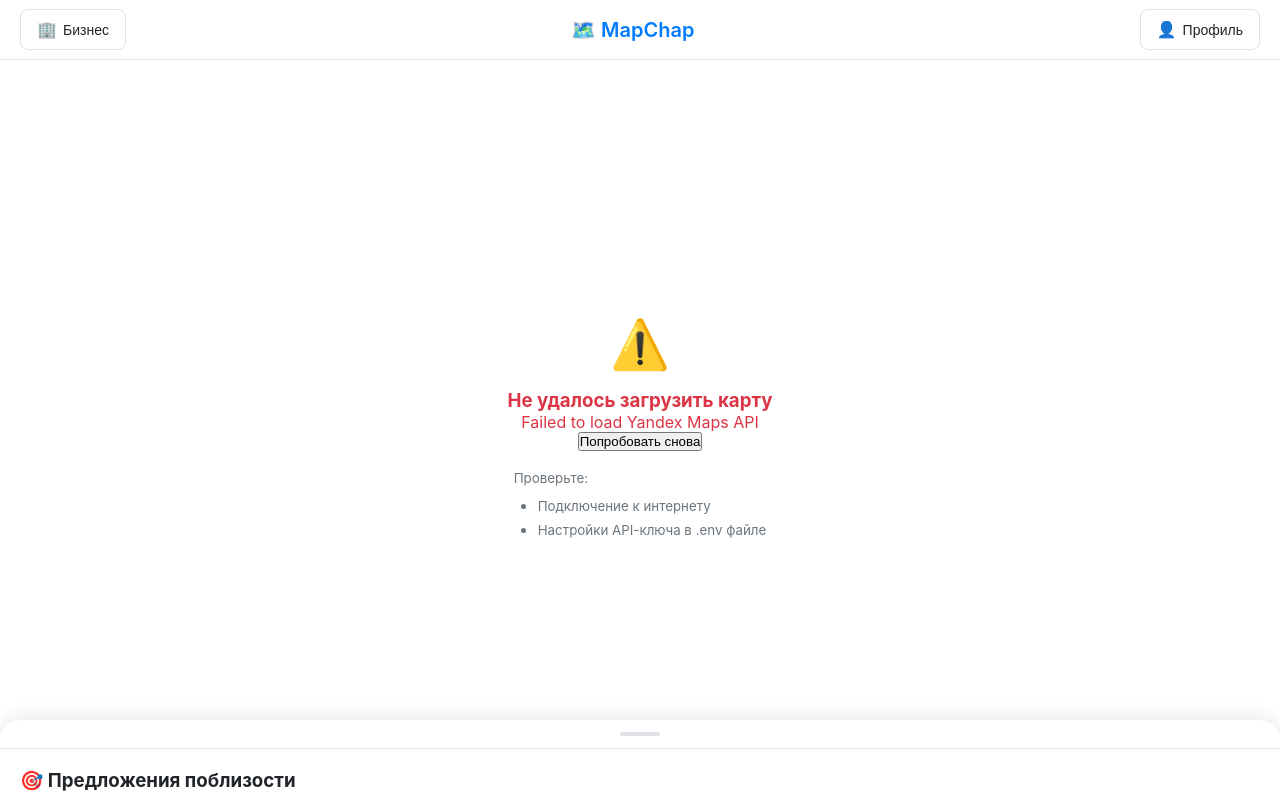
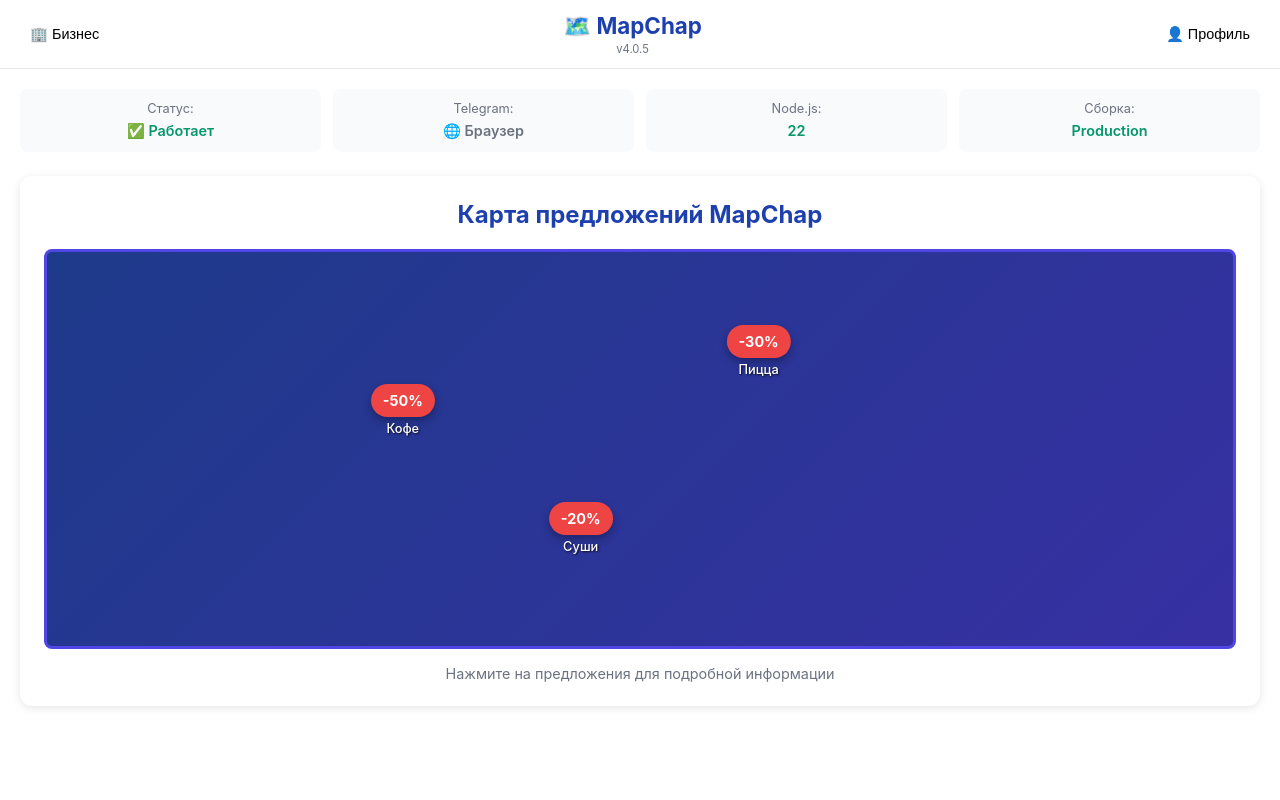
Before and after one commit to Akhror-de/Mapchap-v2, a Vue app: page / in a window 1280 px wide. Built offline with nearby package versions, Linux system fonts and the light colour scheme.

Commit message:
Update App.vue

```diff
--- a/src/App.vue
+++ b/src/App.vue
@@ -1,92 +1,149 @@
 <template>
   <div id="app">
-    <!-- Верхняя панель с кнопками -->
     <header class="app-header">
-      <!-- Кнопка бизнеса слева -->
-      <button @click="showBusinessPanel" class="header-btn business-btn">
-        <span class="btn-icon">🏢</span>
-        <span class="btn-text">Бизнес</span>
+      <button @click="showBusinessPanel" class="header-btn">
+        <span>🏢 Бизнес</span>
       </button>
 
-      <!-- Логотип по центру -->
       <div class="app-logo">
         <h1>🗺️ MapChap</h1>
+        <div class="version">v4.0.5</div>
       </div>
 
-      <!-- Кнопка профиля справа -->
-      <button @click="showProfile" class="header-btn profile-btn">
-        <span class="btn-icon">👤</span>
-        <span class="btn-text">Профиль</span>
+      <button @click="showProfile" class="header-btn">
+        <span>👤 Профиль</span>
       </button>
     </header>
 
-    <!-- Основной контент - карта -->
     <main class="app-main">
-      <MapContainer />
+      <div class="status-panel">
+        <div class="status-item">
+          <span class="status-label">Статус:</span>
+          <span class="status-value success">✅ Работает</span>
+        </div>
+        <div class="status-item">
+          <span class="status-label">Telegram:</span>
+          <span class="status-value" :class="isTelegram ? 'success' : 'neutral'">
+            {{ isTelegram ? '✅ Подключен' : '🌐 Браузер' }}
+          </span>
+        </div>
+        <div class="status-item">
+          <span class="status-label">Node.js:</span>
+          <span class="status-value success">22</span>
+        </div>
+        <div class="status-item">
+          <span class="status-label">Сборка:</span>
+          <span class="status-value success">Production</span>
+        </div>
+      </div>
+
+      <div class="map-container">
+        <h2>Карта предложений MapChap</h2>
+        <div class="map-visualization">
+          <div class="map-area">
+            <div
+              v-for="offer in offers"
+              :key="offer.id"
+              class="map-offer"
+              :style="{
+                left: offer.position.x + '%',
+                top: offer.position.y + '%'
+              }"
+              @click="selectOffer(offer)"
+            >
+              <div class="offer-badge">-{{ offer.discount }}%</div>
+              <div class="offer-name">{{ offer.name }}</div>
+            </div>
+          </div>
+        </div>
+        <p class="map-hint">Нажмите на предложения для подробной информации</p>
+      </div>
     </main>
 
-    <!-- Нижний лист с предложениями -->
-    <BottomSheet />
-
-    <!-- Бизнес-панель -->
     <BusinessPanel
       v-if="activePanel === 'business'"
       @close="activePanel = null"
     />
 
-    <!-- Панель профиля -->
     <ProfilePanel
       v-if="activePanel === 'profile'"
       @close="activePanel = null"
     />
+
+    <div v-if="isTelegram" class="telegram-badge">
+      🔗 Telegram Web App
+    </div>
   </div>
 </template>
 
-<script setup>
-import { ref, onMounted } from 'vue'
-import { useOffersStore } from './stores/offers.store'
-import { useUserStore } from './stores/user.store'
-import MapContainer from './components/map/MapContainer.vue'
-import BottomSheet from './components/common/BottomSheet.vue'
+<script>
 import BusinessPanel from './components/business/BusinessPanel.vue'
 import ProfilePanel from './components/profile/ProfilePanel.vue'
 
-const offersStore = useOffersStore()
-const userStore = useUserStore()
-const activePanel = ref(null)
-
-// Загрузка данных при старте приложения
-onMounted(async () => {
-  await offersStore.fetchOffers()
-  userStore.loadFavorites()
-})
-
-const showBusinessPanel = () => {
-  activePanel.value = 'business'
-}
-
-const showProfile = () => {
-  activePanel.value = 'profile'
+export default {
+  name: 'App',
+  components: {
+    BusinessPanel,
+    ProfilePanel
+  },
+  data() {
+    return {
+      activePanel: null,
+      isTelegram: false,
+      offers: [
+        {
+          id: 1,
+          name: 'Кофе',
+          discount: 50,
+          position: { x: 30, y: 40 },
+          description: 'Вкусный кофе со скидкой 50%'
+        },
+        {
+          id: 2,
+          name: 'Пицца',
+          discount: 30,
+          position: { x: 60, y: 25 },
+          description: 'Пицца по специальной цене'
+        },
+        {
+          id: 3,
+          name: 'Суши',
+          discount: 20,
+          position: { x: 45, y: 70 },
+          description: 'Свежие суши со скидкой'
+        }
+      ]
+    }
+  },
+  mounted() {
+    this.initTelegram()
+    console.log('MapChap Frontend v4.0.5 - Node.js 22')
+  },
+  methods: {
+    initTelegram() {
+      if (window.Telegram?.WebApp) {
+        this.isTelegram = true
+        const tg = window.Telegram.WebApp
+        tg.expand()
+        tg.enableClosingConfirmation()
+        console.log('✅ Telegram WebApp initialized')
+      }
+    },
+    showBusinessPanel() {
+      this.activePanel = 'business'
+    },
+    showProfile() {
+      this.activePanel = 'profile'
+    },
+    selectOffer(offer) {
+      console.log('Selected offer:', offer)
+      alert(`${offer.name}\nСкидка: ${offer.discount}%\n\n${offer.description}`)
+    }
+  }
 }
 </script>
 
 <style>
-/* Базовые стили */
-:root {
-  --bg-primary: #ffffff;
-  --bg-secondary: #f8f9fa;
-  --card-bg: #ffffff;
-  --surface-bg: #ffffff;
-  --text-primary: #212529;
-  --text-secondary: #6c757d;
-  --border-color: #dee2e6;
-  --accent-blue: #007bff;
-  --accent-blue-light: #e3f2fd;
-  --accent-green: #28a745;
-  --error-color: #dc3545;
-  --shadow: 0 2px 10px rgba(0,0,0,0.1);
-}
-
 * {
   margin: 0;
   padding: 0;
@@ -95,8 +152,8 @@
 
 body {
   font-family: -apple-system, BlinkMacSystemFont, 'Segoe UI', Roboto, sans-serif;
-  background: var(--bg-primary);
-  color: var(--text-primary);
+  background: #ffffff;
+  color: #1f2937;
   overflow: hidden;
 }
 
@@ -104,96 +161,184 @@
   height: 100vh;
   display: flex;
   flex-direction: column;
-  position: relative;
 }
 
-/* Шапка приложения */
 .app-header {
-  background: var(--card-bg);
-  padding: 12px 16px;
   display: flex;
   justify-content: space-between;
   align-items: center;
-  border-bottom: 1px solid var(--border-color);
-  box-shadow: var(--shadow);
-  position: relative;
-  z-index: 100;
-  height: 60px;
+  padding: 12px 16px;
+  background: white;
+  border-bottom: 1px solid #e5e7eb;
+  flex-shrink: 0;
+}
+
+.app-logo {
+  text-align: center;
 }
 
 .app-logo h1 {
-  font-size: 20px;
-  font-weight: 600;
-  color: var(--accent-blue);
+  font-size: 1.4rem;
+  color: #1e40af;
+  margin-bottom: 2px;
+}
+
+.version {
+  font-size: 0.7rem;
+  color: #6b7280;
 }
 
 .header-btn {
-  display: flex;
-  align-items: center;
-  gap: 6px;
-  padding: 8px 12px;
-  border: 1px solid var(--border-color);
-  border-radius: 8px;
-  background: var(--card-bg);
-  color: var(--text-primary);
+  background: none;
+  border: none;
+  padding: 10px 14px;
+  border-radius: 10px;
   cursor: pointer;
-  transition: all 0.2s ease;
-  font-size: 14px;
-  font-weight: 500;
+  font-size: 0.9rem;
+  transition: background-color 0.2s;
 }
 
 .header-btn:hover {
-  background: var(--bg-secondary);
-  transform: translateY(-1px);
+  background: #f3f4f6;
 }
 
-.header-btn:active {
-  transform: translateY(0);
+.app-main {
+  flex: 1;
+  padding: 20px;
+  overflow-y: auto;
 }
 
-.btn-icon {
-  font-size: 16px;
+.status-panel {
+  display: grid;
+  grid-template-columns: repeat(auto-fit, minmax(150px, 1fr));
+  gap: 12px;
+  margin-bottom: 24px;
 }
 
-.btn-text {
-  display: none;
+.status-item {
+  background: #f8fafc;
+  padding: 12px;
+  border-radius: 8px;
+  text-align: center;
 }
 
-/* Основной контент */
-.app-main {
-  flex: 1;
-  position: relative;
-  overflow: hidden;
+.status-label {
+  display: block;
+  font-size: 0.8rem;
+  color: #6b7280;
+  margin-bottom: 4px;
 }
 
-/* Адаптивность */
-@media (min-width: 768px) {
-  .btn-text {
-    display: inline;
+.status-value {
+  font-size: 0.9rem;
+  font-weight: 600;
+}
+
+.status-value.success {
+  color: #059669;
+}
+
+.status-value.neutral {
+  color: #6b7280;
+}
+
+.map-container {
+  background: white;
+  border-radius: 12px;
+  padding: 24px;
+  box-shadow: 0 2px 8px rgba(0,0,0,0.1);
+}
+
+.map-container h2 {
+  text-align: center;
+  margin-bottom: 20px;
+  color: #1e40af;
+}
+
+.map-visualization {
+  width: 100%;
+  margin-bottom: 16px;
+}
+
+.map-area {
+  width: 100%;
+  height: 400px;
+  background: linear-gradient(135deg, #1e3a8a, #3730a3);
+  border-radius: 8px;
+  position: relative;
+  border: 3px solid #4f46e5;
+}
+
+.map-offer {
+  position: absolute;
+  cursor: pointer;
+  transform: translate(-50%, -50%);
+  transition: all 0.3s ease;
+  text-align: center;
+}
+
+.map-offer:hover {
+  transform: translate(-50%, -50%) scale(1.1);
+}
+
+.offer-badge {
+  background: #ef4444;
+  color: white;
+  padding: 8px 12px;
+  border-radius: 20px;
+  font-weight: bold;
+  font-size: 0.9rem;
+  margin-bottom: 4px;
+  box-shadow: 0 4px 8px rgba(0,0,0,0.3);
+}
+
+.offer-name {
+  color: white;
+  font-size: 0.8rem;
+  font-weight: 500;
+  text-shadow: 1px 1px 2px rgba(0,0,0,0.8);
+}
+
+.map-hint {
+  text-align: center;
+  color: #6b7280;
+  font-size: 0.9rem;
+}
+
+.telegram-badge {
+  position: fixed;
+  top: 10px;
+  right: 10px;
+  background: #0088cc;
+  color: white;
+  padding: 6px 12px;
+  border-radius: 15px;
+  font-size: 0.7rem;
+  z-index: 1000;
+}
+
+/* Поддержка безопасных зон */
+@supports(padding: max(0px)) {
+  .app-header {
+    padding-top: max(12px, env(safe-area-inset-top));
+    padding-left: max(16px, env(safe-area-inset-left));
+    padding-right: max(16px, env(safe-area-inset-right));
   }
 
-  .app-header {
-    padding: 12px 20px;
-  }
-
-  .header-btn {
-    padding: 10px 16px;
+  .app-main {
+    padding-left: max(20px, env(safe-area-inset-left));
+    padding-right: max(20px, env(safe-area-inset-right));
+    padding-bottom: max(20px, env(safe-area-inset-bottom));
   }
 }
 
-/* Темная тема */
-@media (prefers-color-scheme: dark) {
-  :root {
-    --bg-primary: #121212;
-    --bg-secondary: #1e1e1e;
-    --card-bg: #2d2d2d;
-    --surface-bg: #1e1e1e;
-    --text-primary: #ffffff;
-    --text-secondary: #a0a0a0;
-    --border-color: #404040;
-    --accent-blue: #4dabf7;
-    --accent-blue-light: #1a3d5c;
-    --accent-green: #51cf66;
+@media (max-width: 600px) {
+  .status-panel {
+    grid-template-columns: 1fr 1fr;
+  }
+
+  .map-area {
+    height: 300px;
   }
 }
 </style>
```
